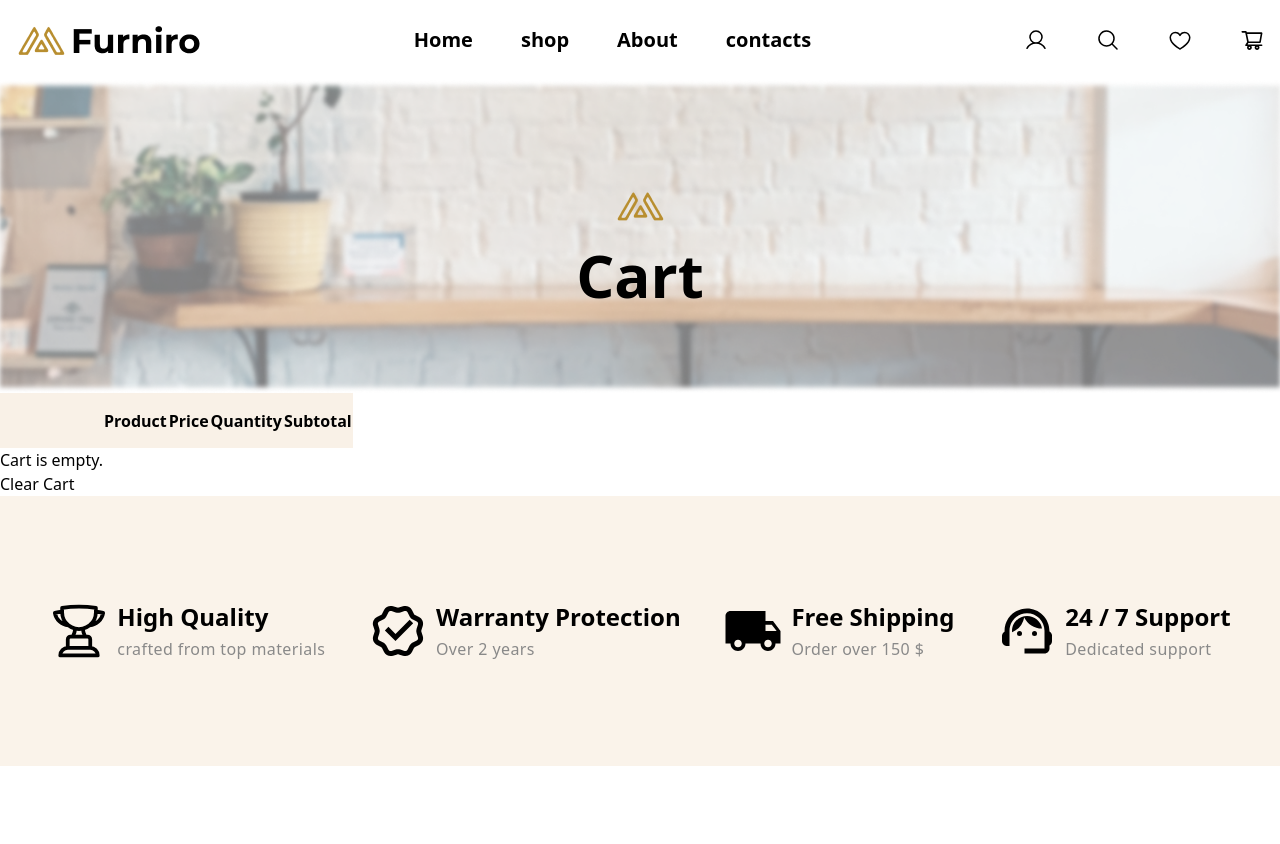
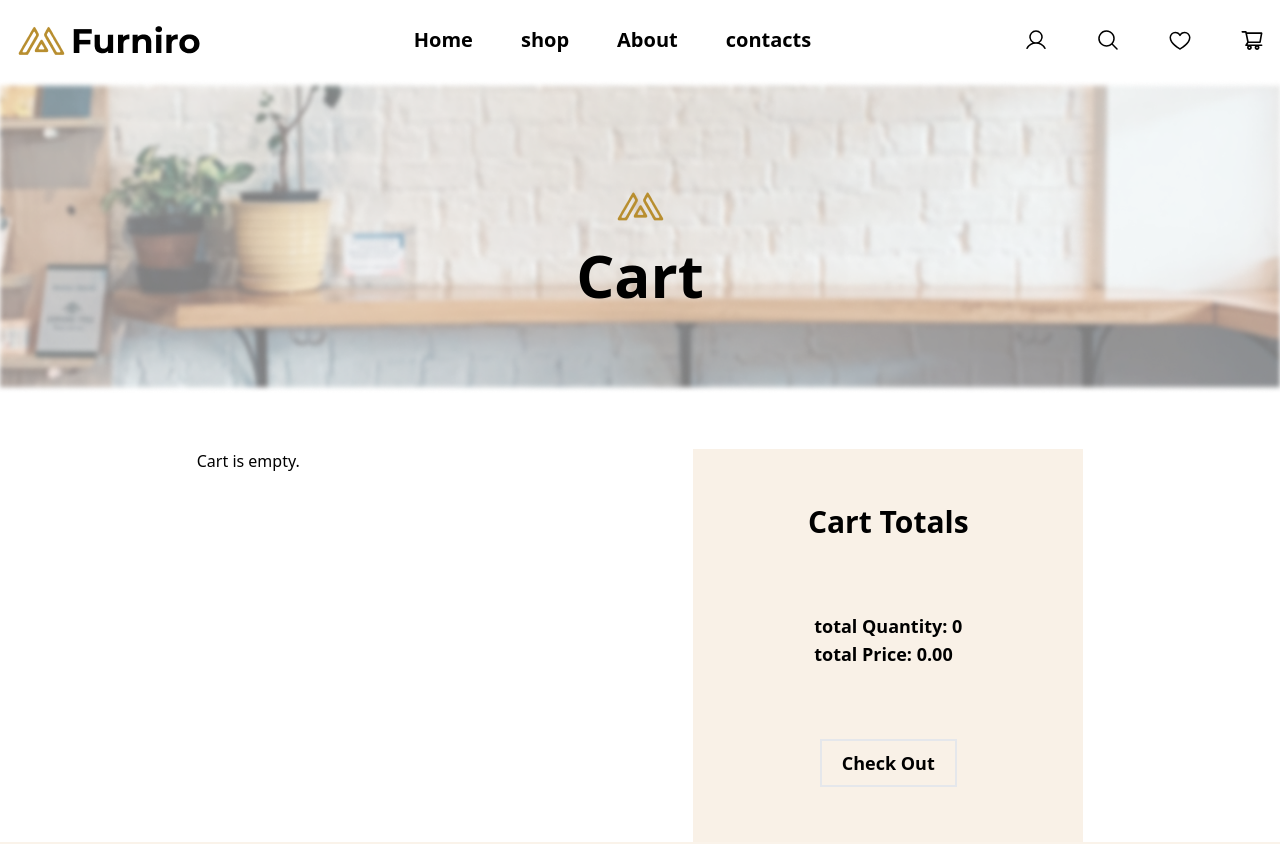
Before and after one commit to oussamaidahmed/shopesite, a Next.js app: page /cart in a window 1280 px wide. Shown: the top 844 px of the page. Before the commit the page ends 800 px from the top, so only its background shows below. Built offline with nearby package versions, Linux system fonts and the light colour scheme.

Commit message:
cart page and more

```diff
--- a/app/About/page.tsx
+++ b/app/About/page.tsx
@@ -1,22 +1,16 @@
 import React from "react";
-import Bimage from "@/public/images/shopImage.png";
-import Logo from "@/public/images/MiniLogo.png";
-import Image from "next/image";
 import Footer from "@/components/Footer";
+import { AboutHeader } from "@/components/header";
 
 const page = () => {
   return (
     <div className=" absolute  z-0 top-10 w-full  ">
-      <div className="relative justify-center h-[313px] w-screen   ">
-        <Image alt="alt" src={Bimage} fill />
-
-        <span className="absolute inset-0 flex flex-col items-center justify-center">
-          <Image alt="logo" src={Logo} width={77} height={77} />
-          <p className=" font-semibold text-6xl ">About</p>
-        </span>
+      <header>
+        <AboutHeader />
+      </header>
+      <div>
+        {/* ----------------- */}
       </div>
-      {/* !!!!!!!!!!!!!!!!!!! */}
-
       <footer>
         <Footer />
       </footer>
--- a/app/Contacts/page.tsx
+++ b/app/Contacts/page.tsx
@@ -1,22 +1,15 @@
 import React from "react";
-import Bimage from "@/public/images/shopImage.png";
-import Logo from "@/public/images/MiniLogo.png";
-import Image from "next/image";
 import Footer from "@/components/Footer";
+import { ContactsHeader } from "@/components/header";
 
 const page = () => {
   return (
     <div className=" absolute  z-0 top-10 w-full  ">
-      <div className="relative justify-center h-[313px] w-screen   ">
-        <Image alt="alt" src={Bimage} fill />
 
-        <span className="absolute inset-0 flex flex-col items-center justify-center">
-          <Image alt="logo" src={Logo} width={77} height={77} />
-          <p className=" font-semibold text-6xl ">Contact</p>
-        </span>
-      </div>
-{/* !!!!!!!!!!!!!!!!!!! */}
 
+<header>
+  <ContactsHeader />
+</header>
 
       <div>
 
--- a/app/Shop/page.tsx
+++ b/app/Shop/page.tsx
@@ -1,19 +1,14 @@
 import ProductList from "@/components/Products/ProductList";
+import { ShopHeader } from "@/components/header";
 import React from "react";
-import Image from "next/image";
-import Bimage from "@/public/images/shopImage.png";
 
 const page = () => {
   return (
     <div className=" absolute  z-0 top-10 w-full  ">
+      <header>
+        <ShopHeader />
+      </header>
       <div>
-        <div className="relative justify-center h-[313px] w-screen   ">
-          <Image alt="alt" src={Bimage} fill />
-          <div className="absolute inset-0 flex items-center justify-center">
-            <h1 className=" font-semibold text-6xl">Shop</h1>
-
-          </div>
-        </div>
         <ProductList />
       </div>
     </div>
--- a/app/cart/page.tsx
+++ b/app/cart/page.tsx
@@ -3,10 +3,9 @@
 import React from "react";
 import { useEffect, useState } from "react";
 import Image from "next/image";
-import Bimage from "@/public/images/shopImage.png";
-import Logo from "@/public/images/MiniLogo.png";
 import Footer from "@/components/Footer";
 import { MdAdd, MdDelete, MdOutlineHorizontalRule } from "react-icons/md";
+import { CartHeader } from "@/components/header";
 
 interface Product {
   image: string;
@@ -79,39 +78,30 @@ const CartPage: React.FC = () => {
 
   return (
     <div className=" relative z-0 top-20">
-      <div className="relative justify-center h-[313px] w-screen   ">
-        <Image alt="alt" src={Bimage} fill />
-
-        <span className="absolute inset-0 flex flex-col items-center justify-center">
-          <Image alt="logo" src={Logo} width={77} height={77} />
-          <p className=" font-semibold text-6xl ">Cart</p>
-        </span>
-      </div>
+      <header>
+        <CartHeader />
+      </header>
 
       {/* !!!!!!!!!!!!!!!!!!!! */}
 
-      <div className=" flex-row">
-        {/* <div>
-          <h1>Shopping Cart</h1>
-          <p>total Quantity: {totalQuantity}</p>
-          <p>total Price: {totalPrice.toFixed(2)}</p>
-        </div> */}
-
-        <table className=" flex-grow text-center">
-          <thead className="  bg-[#F9F1E7] w-[817px] h-[55px] ">
+      <div className=" flex  justify-around pt-14 select-none">
+        {cart.length === 0 ? (
+          <h1>Cart is empty.</h1>
+        ) : (
+          <>
+            <table className=" text-center table-fixed w-[1200px] ">
+              <thead className="  bg-[#F9F1E7] h-[55px]">
                 <th>{""}</th>
                 <th>Product</th>
                 <th>Price</th>
                 <th>Quantity</th>
                 <th>Subtotal</th>
               </thead>
-          {cart.length === 0 ? (
-            <p>Cart is empty.</p>
-          ) : (
-            cart.map((item: Product) => (
+
+              {cart.map((item: Product) => (
                 <tbody key={item.id} className="">
                   <tr>
-                  <td>
+                    <td className=" flex justify-center items-center border-2 w-[90px] h-[120px] m-5">
                       <Image
                         alt={item.title}
                         src={item.image}
@@ -121,15 +111,17 @@ const CartPage: React.FC = () => {
                       />
                     </td>
                     <td>
-                    <p className="text-[#898989]">{item.title}</p>
+                      <p className="text-[#898989] px-6 py-10 truncate">
+                        {item.title}
+                      </p>
                     </td>
                     <td>
-                    <p className=" text-[#898989]">{item.price}</p>
+                      <p className=" text-[#898989]">Rs. {item.price}</p>
                     </td>
-                  <td >
-                    <div className="  flex gap-4 ">
+                    <td>
+                      <div className="  flex gap-4  justify-center items-center ">
                         <MdOutlineHorizontalRule
-                       className=" outline-1 outline outline-offset-1"
+                          className=" outline-1 outline outline-offset-0.5"
                           size={15}
                           onClick={() =>
                             updateQuantity(
@@ -138,9 +130,12 @@ const CartPage: React.FC = () => {
                             )
                           }
                         />
-                      <p className=" p-3 border-2">{quantityMap[item.id] || 0}</p> {""}
+                        <p className=" p-2 outline outline-1 rounded ">
+                          {quantityMap[item.id] || 0}
+                        </p>
+                        {/* -----increase------- */}
                         <MdAdd
-                        className=" outline-1 outline outline-offset-1"
+                          className=" outline-1 outline outline-offset-0.5"
                           size={15}
                           onClick={() =>
                             updateQuantity(
@@ -152,22 +147,38 @@ const CartPage: React.FC = () => {
                       </div>
                     </td>
                     <td>
-                    <p className=" font-medium">Rs: {((item.quantity || 0) * item.price).toFixed(2)}</p>
+                      <p className=" font-medium">
+                        Rs. {((item.quantity || 0) * item.price).toFixed(2)}
+                      </p>
                     </td>
                     <td>
                       <MdDelete
                         size={23}
                         color="#B88E2F"
-
+                        onClick={() => removeItem(item.id)}
                       />
                     </td>
                   </tr>
                 </tbody>
-            ))
+              ))}
+            </table>
+          </>
         )}
-        </table>
+        <div className=" bg-[#F9F1E7] text-lg font-bold w-[390px] h-[393px] flex flex-col space-y-4 justify-evenly items-center">
+          <h1 className=" text-3xl font-bold">Cart Totals</h1>
+          <div>
+            <h4>total Quantity: {totalQuantity}</h4>
+            <h4>total Price: {totalPrice.toFixed(2)}</h4>
+          </div>
+          <div>
+            <button className=" px-5 py-2
+            3 border-2">
+              Check Out
+            </button>
+          </div>
+        </div>
 
-        <button onClick={clearCart}>Clear Cart</button>
+        {/* <button onClick={clearCart}>Clear Cart</button> */}
       </div>
       <footer>
         <Footer />
--- /dev/null
+++ b/components/header.tsx
@@ -0,0 +1,50 @@
+import Image from "next/image";
+import Bimage from "@/public/images/shopImage.png";
+import Logo from "@/public/images/MiniLogo.png";
+
+export const CartHeader = () => {
+  return (
+    <div className="relative justify-center h-[313px] w-screen   ">
+      <Image alt="alt" src={Bimage} fill />
+      <div className="absolute inset-0 flex flex-col items-center justify-center">
+        <Image alt="logo" src={Logo} width={77} height={77} />
+        <h1 className=" font-semibold text-6xl ">Cart</h1>
+      </div>
+    </div>
+  );
+};
+
+export const ShopHeader = () => {
+  return (
+    <div className="relative justify-center h-[313px] w-screen   ">
+      <Image alt="alt" src={Bimage} fill />
+      <div className="absolute inset-0 flex items-center justify-center">
+        <h1 className=" font-semibold text-6xl">Shop</h1>
+      </div>
+    </div>
+  );
+};
+
+export const ContactsHeader = () => {
+  return (
+    <div className="relative justify-center h-[313px] w-screen   ">
+      <Image alt="alt" src={Bimage} fill />
+      <div className="absolute inset-0 flex flex-col items-center justify-center">
+        <Image alt="logo" src={Logo} width={77} height={77} />
+        <p className=" font-semibold text-6xl ">Contact</p>
+      </div>
+    </div>
+  );
+};
+
+export const AboutHeader = () => {
+  return (
+    <div className="relative justify-center h-[313px] w-screen   ">
+      <Image alt="alt" src={Bimage} fill />
+      <div className="absolute inset-0 flex flex-col items-center justify-center">
+        <Image alt="logo" src={Logo} width={77} height={77} />
+        <p className=" font-semibold text-6xl ">About</p>
+      </div>
+    </div>
+  );
+};
--- a/next.config.js
+++ b/next.config.js
@@ -1,5 +1,10 @@
 /** @type {import('next').NextConfig} */
 const nextConfig = {
+  reactStrictMode: true,
+  devIndicators: {
+    buildActivity: true,
+    autoPrerender: true,
+  },
     images: {
 
       domains: ['encrypted-tbn0.gstatic.com','pics.craiyon.com','media.tenor.com','static.vecteezy.com','fakestoreapi.com','cdn.britannica.com','freesvg.org', 'i.imgur.com'],
```
Lines whose indentation alone changed are shown as unchanged.
